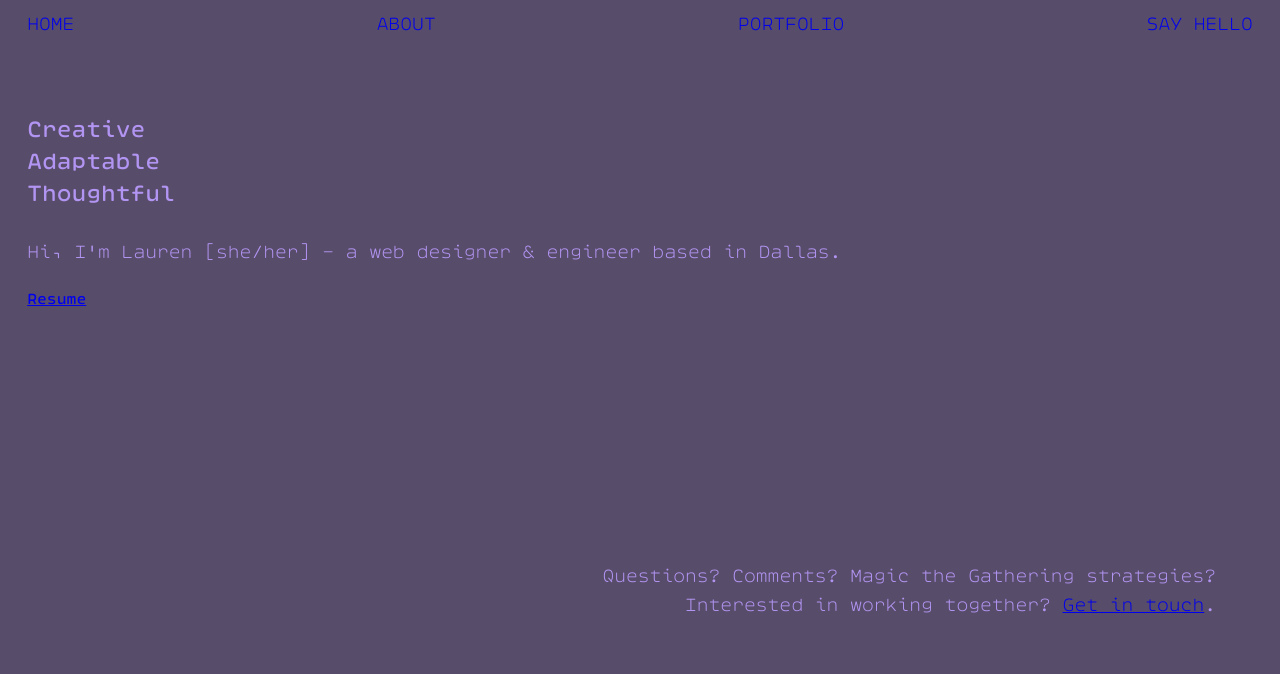
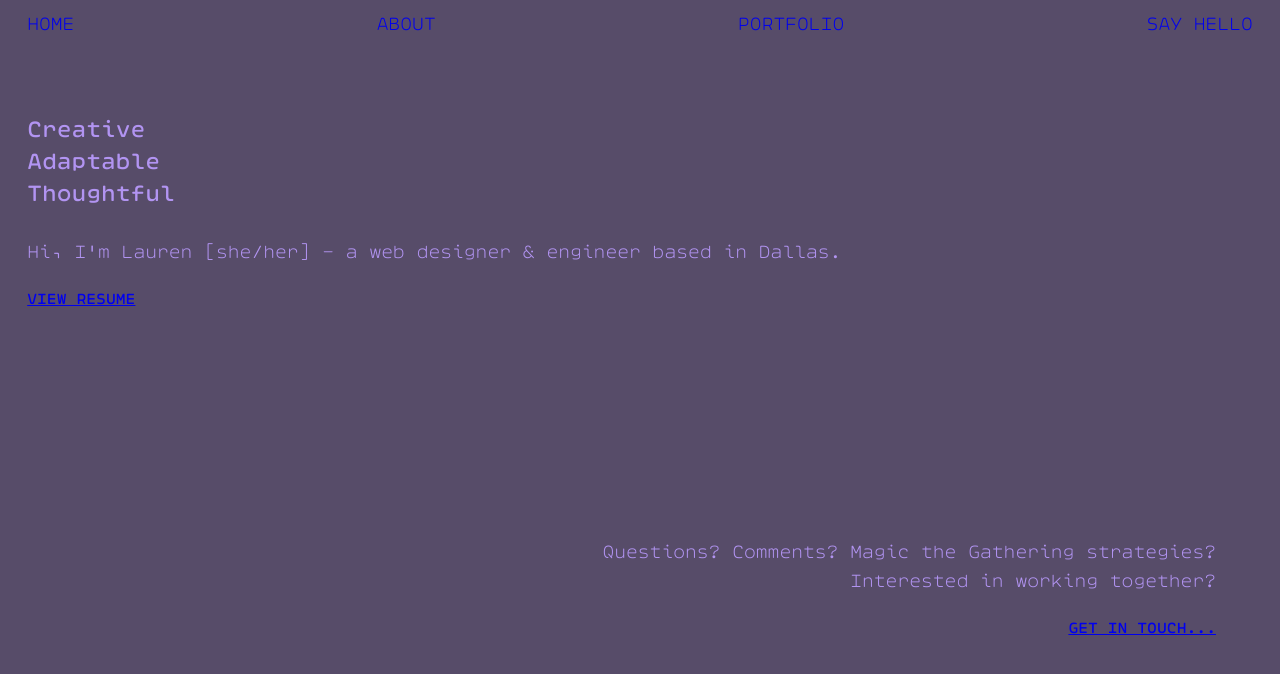
Before and after one commit to Code-Hime/portfolio-personal, a Vue app: page /about in a window 1280 px wide. Shown: the top 674 px of the page. Built offline with nearby package versions, Linux system fonts and the light colour scheme.

Commit message:
Added PDF Resume and removed vue page

```diff
--- a/src/router/index.js
+++ b/src/router/index.js
@@ -4,7 +4,6 @@ import Home from '../views/Home.vue'
 const routes = [
     { path: '/', name: 'Home', component: Home },
     { path: '/about', name: 'About', component: () => import(/* webpackChunkName: "about" */ '../views/About.vue') },
-    { path: '/resume', name: 'Resume', component: () => import(/* webpackChunkName: "resume" */ '../views/Resume.vue') },
     { path: '/portfolio', name: 'Portfolio', component: () => import(/* webpackChunkName: "portfolio" */ '../views/Portfolio.vue') },
     { path: '/contact', name: 'Contact', component: () => import(/* webpackChunkName: "contact" */ '../views/Contact.vue') }
 ]
--- a/src/views/About.vue
+++ b/src/views/About.vue
@@ -11,10 +11,10 @@
         </div>
         <div class="about-body">
             <p>Hi, I'm Lauren [she/her] - a web designer & engineer based in Dallas.</p>
-            <router-link to="/resume">Resume</router-link>
+            <a href="src/assets/DossLauren_Resume.pdf" target="_blank">View Resume</a>
         </div>
         <div class="about-footer">
-            <p>Questions? Comments? Magic the Gathering strategies? Interested in working together? <router-link to="/contact">Get in touch</router-link>.</p>
+            <p>Questions? Comments? Magic the Gathering strategies? Interested in working together?</p><router-link to="/contact">Get in touch...</router-link>
         </div>
     </section>
 </template>
@@ -29,6 +29,10 @@ p {
     font-size: 1.2rem;
 }
 
+a {
+    text-transform: uppercase;
+}
+
 .about-footer {
     width: 50%;
     position: absolute;
--- a/src/views/Resume.vue
+++ /dev/null
@@ -1,10 +0,0 @@
-<script setup>
-
-</script>
-
-<template>
-    <h1>You've reached the Resume page!</h1>
-</template>
-
-<style scoped>
-</style>
```
Also changed, not shown: 1 other file (tests, documents, lock files or other folders).
